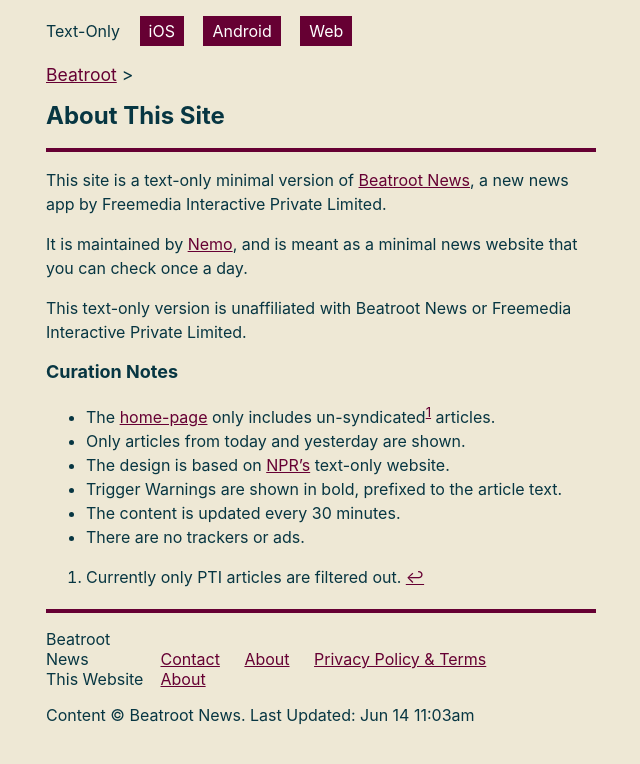
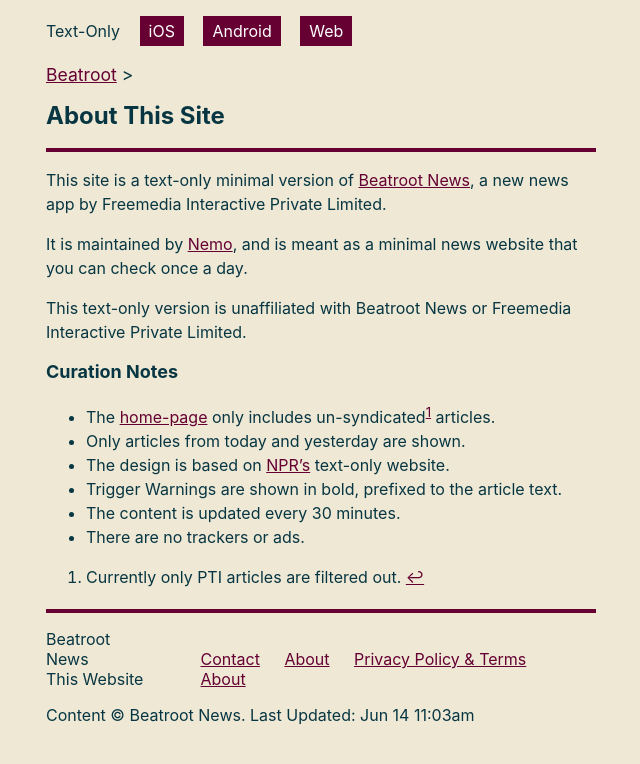
Before and after one commit to captn3m0/news, a Jekyll site: the page built from README.md, in a window 1280 px wide. Shown: the top 764 px of the page, without its empty margins (319-959 px from the left). Built offline with Jekyll 4.4.1, drawn with Linux system fonts in a browser that asks for light colours; cached includes are drawn as plain includes.

Commit message:
Fix nav->li to nav->ul->li

```diff
--- a/_includes/footer.html
+++ b/_includes/footer.html
@@ -2,13 +2,17 @@
   {% include_cached topics.html %}
   <nav class="lower-nav-container">
     <span>Beatroot News</span>
-    <li><a href="https://home.beatrootnews.com/contact">Contact</a></li>
-    <li><a href="https://home.beatrootnews.com/about">About</a></li>
-    <li><a href="https://home.beatrootnews.com/terms">Privacy Policy & Terms</a></li>
+    <ul style="display: inline;">
+      <li><a href="https://home.beatrootnews.com/contact">Contact</a></li>
+      <li><a href="https://home.beatrootnews.com/about">About</a></li>
+      <li><a href="https://home.beatrootnews.com/terms">Privacy Policy & Terms</a></li>
+    </ul>
   </nav>
   <nav class="lower-nav-container">
     <span>This Website</span>
-    <li><a href="/about/">About</a></li>
+    <ul style="display: inline;">
+      <li><a href="/about/">About</a></li>
+    </ul>
   </nav>
 
   <p>Content &copy; Beatroot News. Last Updated: {{site.time| date: "%b %e %l:%M%P" }}</p>
```
